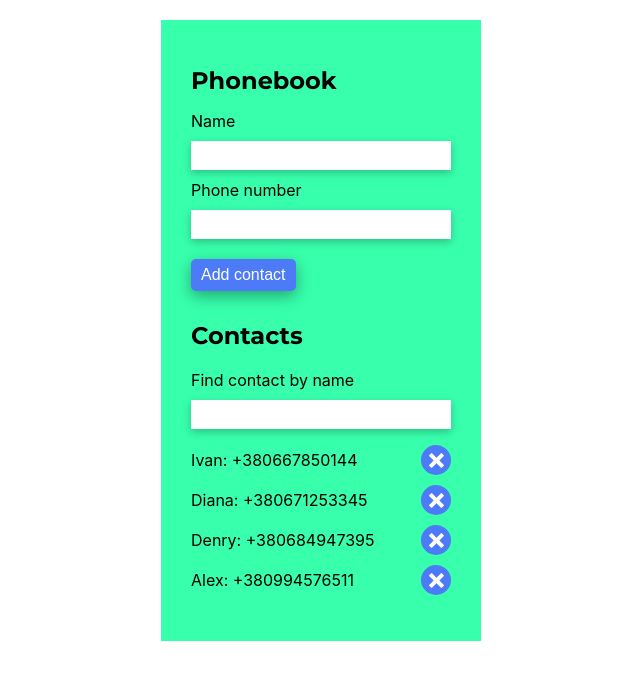
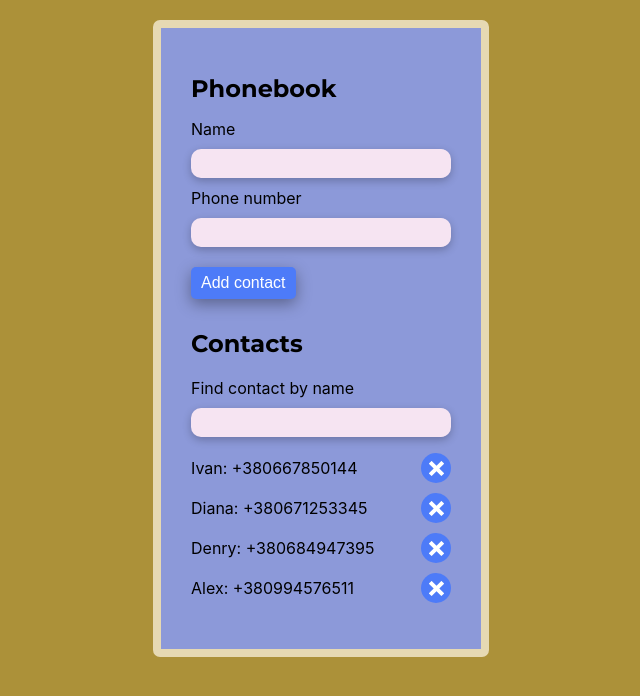
Before and after one commit to trayhorn/react-hw-02-phonebook, a React (Create React App) app: page / in a window 1280 px wide. Shown: the top 696 px of the page, without its empty margins (319-959 px from the left). Built offline with nearby package versions, Linux system fonts and the light colour scheme; the HTML template or start-up script is replaced by a standard one.

Commit message:
refactoring and additional style

```diff
--- a/package.json
+++ b/package.json
@@ -7,6 +7,7 @@
     "@testing-library/react": "^13.4.0",
     "@testing-library/user-event": "^13.5.0",
     "nanoid": "^4.0.0",
+    "prop-types": "^15.8.1",
     "react": "^18.2.0",
     "react-dom": "^18.2.0",
     "react-scripts": "5.0.1",
--- a/src/App.css
+++ b/src/App.css
@@ -1,10 +1,16 @@
+/* rgb(148, 176, 255)
+rgb(55, 255, 172)
+tomato*/
+
 .container {
   width: 260px;
   margin-left: auto;
   margin-right: auto;
   margin-top: 20px;
   padding: 30px;
-  background-color: rgb(55, 255, 172);
+  border-radius: 7px;
+  border: 8px solid #E6D9B3;
+  background-color: #8C99D9;
 }
 
 h1 {
--- a/src/App.js
+++ b/src/App.js
@@ -1,10 +1,11 @@
 import React, { Component } from 'react';
 import { nanoid } from 'nanoid';
+import './App.css';
+import initialContacts from './initialContacts.json';
 import ContactForm from './components/ContactsForm/Form';
 import ContactsList from './components/ContactsList/Contacts.List';
 import ContactFilter from './components/ContactsFilter/Filter';
-import './App.css';
-import initialContacts from './initialContacts.json';
+
 
 class App extends Component {
   state = {
@@ -12,17 +13,10 @@ class App extends Component {
     filter: '',
   }
 
+
   addContact = ({ name, number }) => {
-    let isAdded = false;
 
-    this.state.contacts.map(contact => {
-      if (contact.name === name) {
-        alert(`You already have ${name} in contacts`);
-        isAdded = true;
-      }
-    })
-
-    if (isAdded) {
+    if (this.checkIsAdded(name)) {
       return;
     }
 
@@ -37,7 +31,21 @@ class App extends Component {
     })
   }
 
-  deleteContact = (contactId) => {
+  checkIsAdded = name => {
+    const { contacts } = this.state;
+    let isAdded = false;
+
+    contacts.map(contact => {
+      if (contact.name === name) {
+        alert(`You already have ${name} in contacts`);
+        isAdded = true;
+      }
+    })
+
+    return isAdded;
+  }
+
+  deleteContact = contactId => {
     this.setState(({contacts}) => ({
       contacts: contacts.filter(contact =>
         contact.id != contactId),
--- a/src/components/ContactsFilter/Filter.jsx
+++ b/src/components/ContactsFilter/Filter.jsx
@@ -1,4 +1,5 @@
 import s from './Filter.module.css';
+import PropTypes from 'prop-types';
 
 const ContactFilter = ({ value, onChange }) => {
   return (
@@ -17,3 +18,8 @@ const ContactFilter = ({ value, onChange }) => {
 }
 
 export default ContactFilter;
+
+ContactFilter.propTypes = {
+  value: PropTypes.string,
+  onChange: PropTypes.func,
+}
--- a/src/components/ContactsFilter/Filter.module.css
+++ b/src/components/ContactsFilter/Filter.module.css
@@ -4,7 +4,13 @@
   padding: 7px 10px;
   margin-top: 10px;
   margin-bottom: 10px;
+
   outline: none;
   border: none;
+  border-radius: 10px;
+  background-color: #F6E4F2;
   box-shadow: rgba(0, 0, 0, 0.24) 0px 3px 8px;
 }
+.input:focus {
+  outline: 2px solid #6670CC;
+}
--- a/src/components/ContactsForm/Form.jsx
+++ b/src/components/ContactsForm/Form.jsx
@@ -1,5 +1,6 @@
 import React, { Component } from 'react';
 import s from './Form.module.css';
+import PropTypes from 'prop-types';
 
 export default class ContactForm extends Component {
   state = {
@@ -56,3 +57,7 @@ export default class ContactForm extends Component {
     )
   }
 }
+
+ContactForm.propTypes = {
+  onSubmit: PropTypes.func,
+}
--- a/src/components/ContactsForm/Form.module.css
+++ b/src/components/ContactsForm/Form.module.css
@@ -6,6 +6,8 @@
   margin-bottom: 10px;
   outline: none;
   border: none;
+  border-radius: 10px;
+  background-color: #F6E4F2;
   box-shadow: rgba(0, 0, 0, 0.24) 0px 3px 8px;
 }
 
--- a/src/components/ContactsList/Contacts.List.jsx
+++ b/src/components/ContactsList/Contacts.List.jsx
@@ -1,4 +1,5 @@
 import s from './ContactsList.module.css';
+import PropTypes from 'prop-types';
 
 const ContactsList = ({contacts, onDeleteContact }) => {
   return (
@@ -26,3 +27,8 @@ const ContactsList = ({contacts, onDeleteContact }) => {
 }
 
 export default ContactsList;
+
+ContactsList.propTypes = {
+  contacts: PropTypes.arrayOf(PropTypes.object),
+  onDeleteContact: PropTypes.func
+}
--- a/src/index.css
+++ b/src/index.css
@@ -5,14 +5,11 @@ body {
     sans-serif;
   -webkit-font-smoothing: antialiased;
   -moz-osx-font-smoothing: grayscale;
+
+  background-color: #AC9139;
 }
 
 code {
   font-family: source-code-pro, Menlo, Monaco, Consolas, 'Courier New',
     monospace;
 }
-
-/* #root {
-  width: 230px;
-  background-color: tomato;
-} */
```
Also changed, not shown: 1 other file (tests, documents, lock files or other folders).
